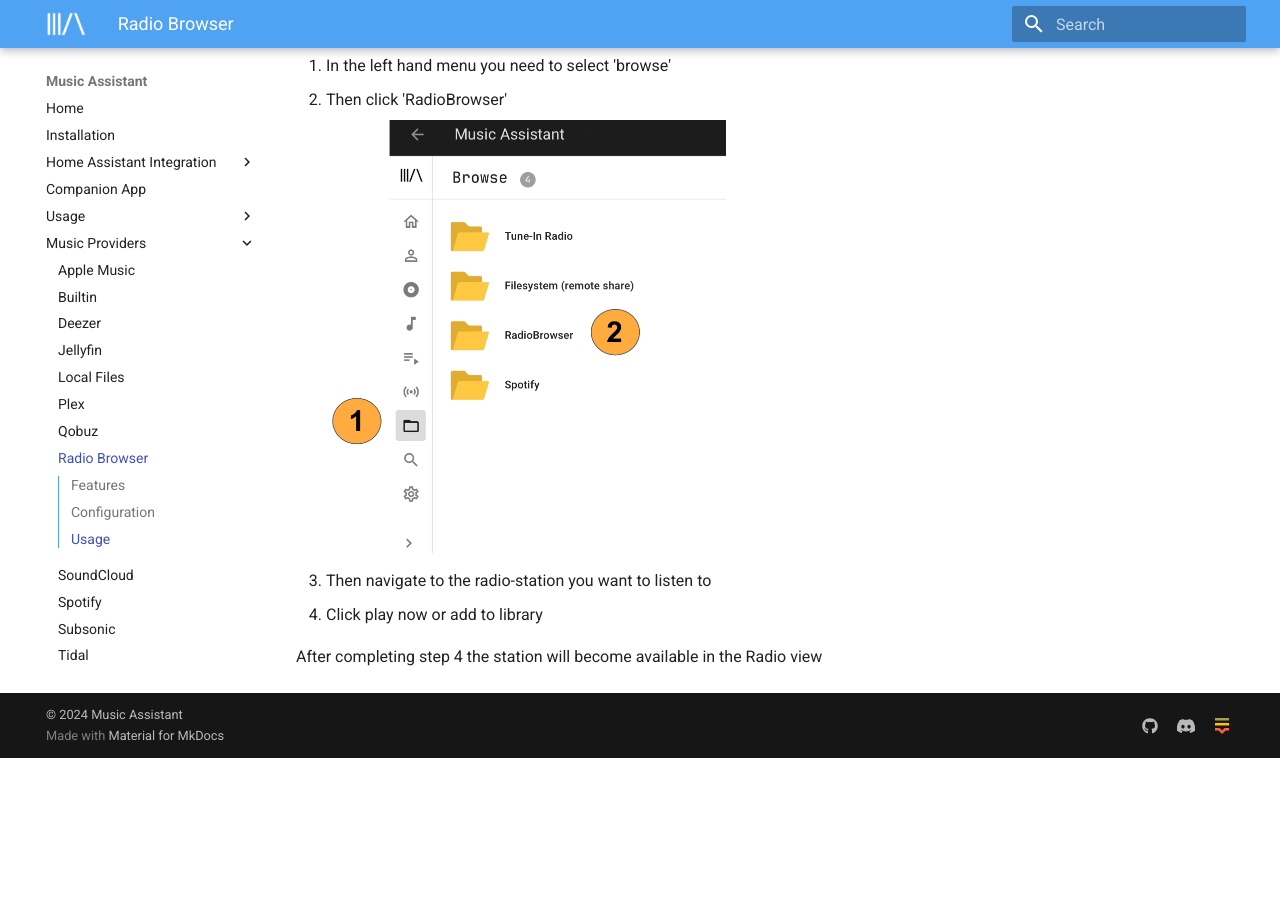
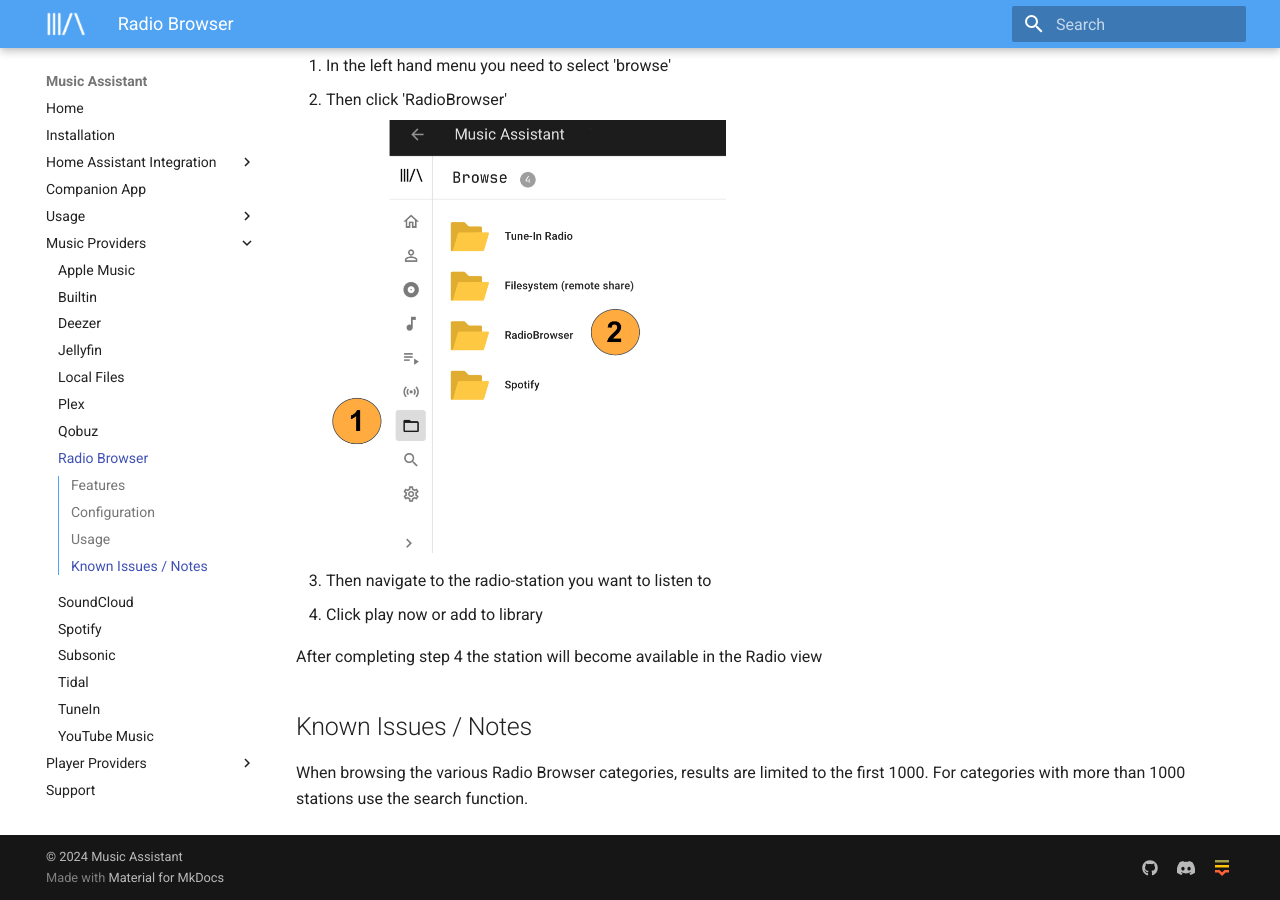
Before and after one commit to pwbriggs/music-assistant.github.io, an MkDocs documentation site: the page built from docs/music-providers/radio-browser.md, in a window 1280 px wide and 900 px high, scrolled down 585 px. Built offline with MkDocs 1.6.1 and Material for MkDocs 9.7.7, drawn with Linux system fonts in a browser that asks for light colours; before the commit the page ends 1343 px from its top, so only the background shows below that.

Commit message:
Add list limit note

```diff
--- a/docs/music-providers/radio-browser.md
+++ b/docs/music-providers/radio-browser.md
@@ -25,3 +25,7 @@
 4. Click play now or add to library
 
 After completing step 4 the station will become available in the Radio view
+
+## Known Issues / Notes
+
+When browsing the various Radio Browser categories, results are limited to the first 1000. For categories with more than 1000 stations use the search function.
```
